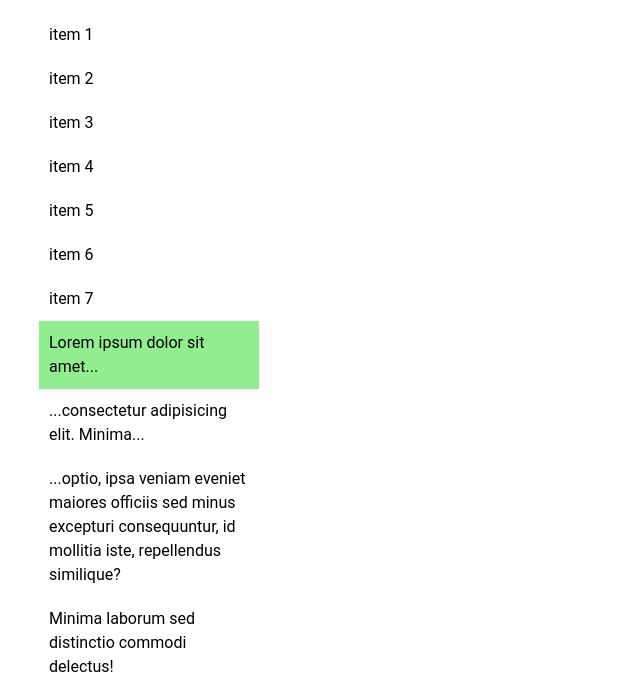
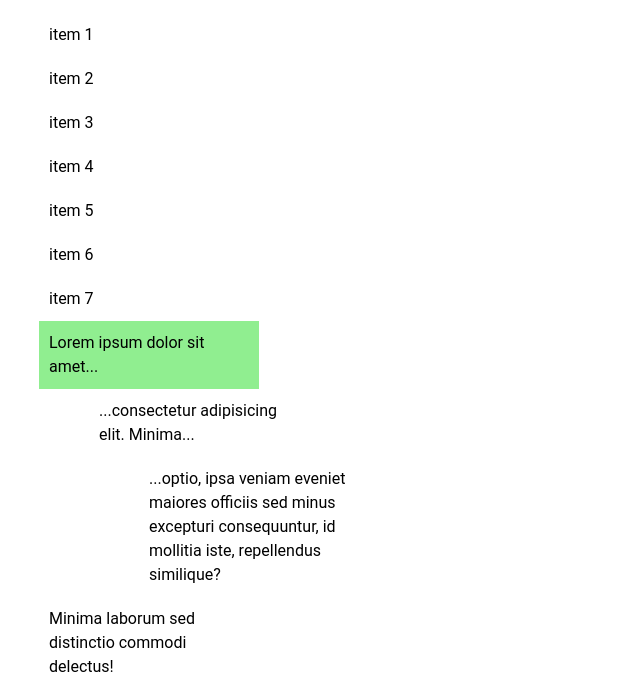
Before and after one commit to valdrinkoshi/animation-keyframes, a website: page examples/expand-collapse/index.html in a window 1280 px wide. Shown: the part 122-811 px from the top of the page, without its empty margins (301-941 px from the left). Drawn offline with Linux system fonts and the light colour scheme.

Commit message:
fix class

```diff
--- a/examples/expand-collapse/index.html
+++ b/examples/expand-collapse/index.html
@@ -80,10 +80,10 @@
     <div class="item" selected>
       Lorem ipsum dolor sit amet...
     </div>
-    <div class="item" class="horizontal-margin">
+    <div class="item horizontal-margin">
       ...consectetur adipisicing elit. Minima...
     </div>
-    <div class="item" class="left-margin">
+    <div class="item left-margin">
       ...optio, ipsa veniam eveniet maiores officiis sed minus excepturi consequuntur, id mollitia iste, repellendus similique?
     </div>
     <div class="item">
```
